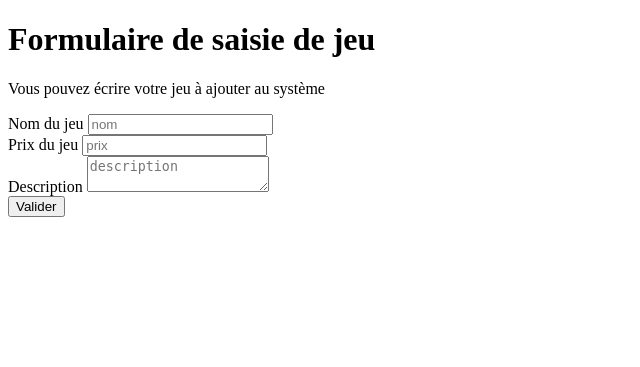
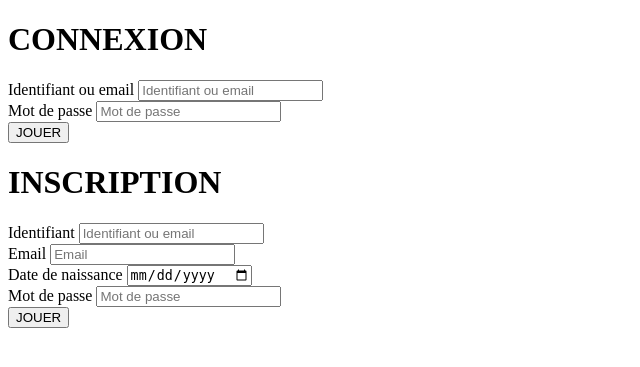
Before and after one commit to Guilhem-Poties/workshop_web, a Flask app: template templates/saisie.html in a window 1280 px wide. Shown: the top 367 px of the page, without its empty margins (0-640 px from the left). Run offline with Flask 3, Linux system fonts and the light colour scheme; the template is opened without the code that fills it, so the values that code supplies are empty.

Commit message:
première ébauche de la page de saisie

```diff
--- a/routeur.py
+++ b/routeur.py
@@ -12,16 +12,19 @@ liste_themes={}
 progression_globale=0
 liste_question={}
 
-
 @app.route("/")
-def index():
-    return render_template('liste.html', listeJeux = listeJeux)
-
-
-@app.route("/saisie")
 def saisie():
     return render_template('saisie.html')
 
+@app.route("/index")
+def index():
+    return render_template('index.html')
+
+
+""" @app.route("/")
+def index():
+    return render_template('liste.html', listeJeux = listeJeux)
+    """
 
 @app.route("/saisie", methods=['POST'])
 def new():
@@ -37,7 +40,7 @@ def new():
 
 @app.route("/liste", methods=['GET'])
 def show():
-    return jsonify(listeJeux);
+    return jsonify(listeJeux)
 
 @app.route("/absence/<int:id>", methods=[ 'PUT', 'DELETE'])
 def abs(id):
@@ -54,7 +57,7 @@ def abs(id):
         else:
             abort(404)
     	# et au final on retourne tout le json
-    return jsonify(absences);
+    return jsonify(absences)
 
 if __name__ == "__main__":
     app.run(host="0.0.0.0", debug=True)
--- a/templates/saisie.html
+++ b/templates/saisie.html
@@ -6,22 +6,40 @@
     <title>Liste</title>
 </head>
 <body>
-    <h1>Formulaire de saisie de jeu</h1>
-    <p>Vous pouvez écrire votre jeu à ajouter au système</p>
+    <h1>CONNEXION</h1>
 
-    <label for="name">Nom du jeu</label>
-    <input type="text" name="name" id="name" placeholder="nom">
+    <label for="identifiant">Identifiant ou email</label>
+    <input type="text" name="name" id="identifiant" placeholder="Identifiant ou email">
     <br>
 
-    <label for="price">Prix du jeu</label>
-    <input type="number" name="price" id="price" placeholder="prix">
+    <label for="MDP">Mot de passe</label>
+    <input type="text" name="motdepasse" id="MDP" placeholder="Mot de passe">
     <br>
 
-    <label for="description">Description</label>
-    <textarea name="description" id="description" placeholder="description"></textarea>
+    <button type="button" onclick="">JOUER</button>
+    <!-- Vérifier avec la BDD -->
+
+    <!-- <button type="button" onclick="create()">Valider</button> -->
+    <h1>INSCRIPTION</h1>
+
+    <label for="identifiant">Identifiant</label>
+    <input type="text" name="name" id="identifiant" placeholder="Identifiant ou email">
     <br>
 
-    <button type="button" onclick="create()">Valider</button>
+    <label for="email">Email</label>
+    <input type="text" name="email" id="email" placeholder="Email">
+    <br>
+
+    <label for="Date">Date de naissance</label>
+    <input type="date" name="date" id="date" placeholder="JJ/MM/AAAA">
+    <br>
+
+    <label for="MDP">Mot de passe</label>
+    <input type="text" name="motdepasse" id="MDP" placeholder="Mot de passe">
+    <br>
+
+    <button type="button" onclick="">JOUER</button>
+    <!-- Envoyer à la BDD -->
 
 </body>
 <script>
```
